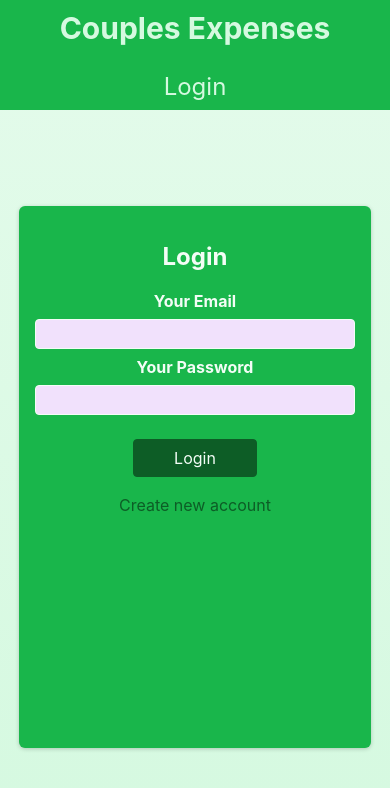
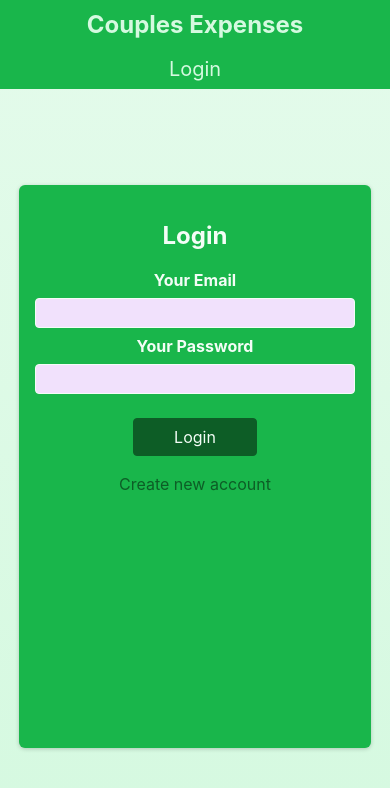
Before and after one commit to bjorntirsen/couples-expenses, a Next.js app: page /auth in a window 390 px wide. Shown: the top 788 px of the page. Built offline with nearby package versions, Linux system fonts and the light colour scheme; no server answers.

Commit message:
:sparkles: Show who is logged in

```diff
--- a/components/layout/MainNavigation.module.css
+++ b/components/layout/MainNavigation.module.css
@@ -30,7 +30,7 @@
   margin: 0;
   padding: 0;
   display: flex;
-  align-items: baseline;
+  align-items: center;
 }
 
 .header li {
@@ -41,6 +41,11 @@
 .header button {
   text-decoration: none;
   font-size: 24px;
+  color: var(--primary-p6);
+}
+
+.username {
+  font-size: 16px;
   color: var(--primary-p6);
 }
 
@@ -60,7 +65,7 @@
   color: var(--white);
 }
 
-@media (max-width: 500px) {
+@media (max-width: 830px) {
   .header {
     flex-direction: column;
     height: 110px;
@@ -70,7 +75,7 @@
   }
 }
 
-@media (max-width: 350px) {
+@media (max-width: 595px) {
   .header {
     height: 100%;
     overflow: hidden;
@@ -82,4 +87,11 @@
   .header button {
     font-size: 20px;
   }
+  .header ul {
+    flex-wrap: wrap;
+    justify-content: center;
+  }
+  .header li {
+    margin: 8px;
+  }
 }
--- a/components/layout/MainNavigation.tsx
+++ b/components/layout/MainNavigation.tsx
@@ -30,14 +30,17 @@ const MainNavigation: FC = (props: Props) => {
             </li>
           )}
           {session && (
+            <>
               <li>
                 <Link href='/expenses'>Expenses</Link>
               </li>
-          )}
-          {session && (
+              <li>
+                <span className={classes.username}>Logged in as: {session.user.name}</span>
+              </li>
               <li>
                 <button onClick={logoutHandler}>Logout</button>
               </li>
+            </>
           )}
         </ul>
       </nav>
--- a/pages/api/new-month.ts
+++ b/pages/api/new-month.ts
@@ -7,6 +7,8 @@ import 'next-auth';
 declare module 'next-auth' {
   interface User {
     id: number;
+    name: string;
+    email: string;
   }
 
   interface Session {
```
Lines whose indentation alone changed are shown as unchanged.
